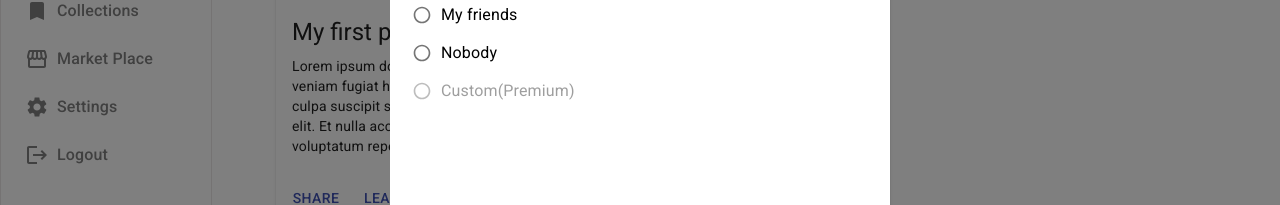
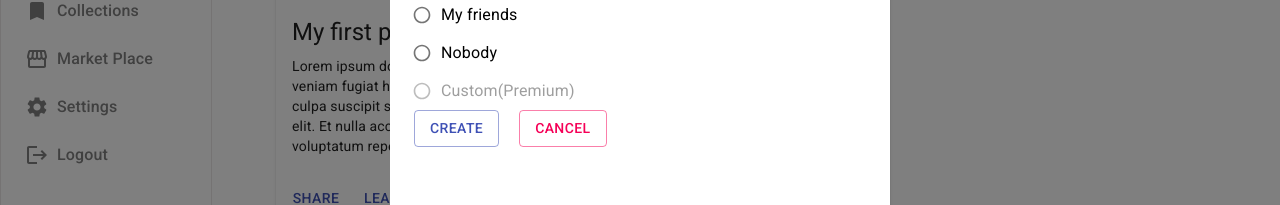
Before and after one commit to ahmadadejumo/material-site, a React (Create React App) app: page / in a window 1280 px wide. Both pictures are taken after a click on the button 1232 px from the left and 752 px from the top of the page. Shown: the part 378-583 px from the top of the page. Built offline with nearby package versions, Linux system fonts and the light colour scheme.

Commit message:
added create and cancel button

```diff
--- a/src/components/Add.jsx
+++ b/src/components/Add.jsx
@@ -1,5 +1,6 @@
 import { React, useState } from "react";
 import {
+  Button,
   Container,
   Fab,
   FormControlLabel,
@@ -104,6 +105,22 @@ const Feeds = () => {
                 />
               </RadioGroup>
             </div>
+            <div className={classes.item}>
+              <Button
+                variant="outlined"
+                color="primary"
+                style={{ marginRight: 20 }}
+              >
+                Create
+              </Button>
+              <Button
+                variant="outlined"
+                color="Secondary"
+                onClick={() => setOpen(false)}
+              >
+                Cancel
+              </Button>
+            </div>
           </form>
         </Container>
       </Modal>
```
